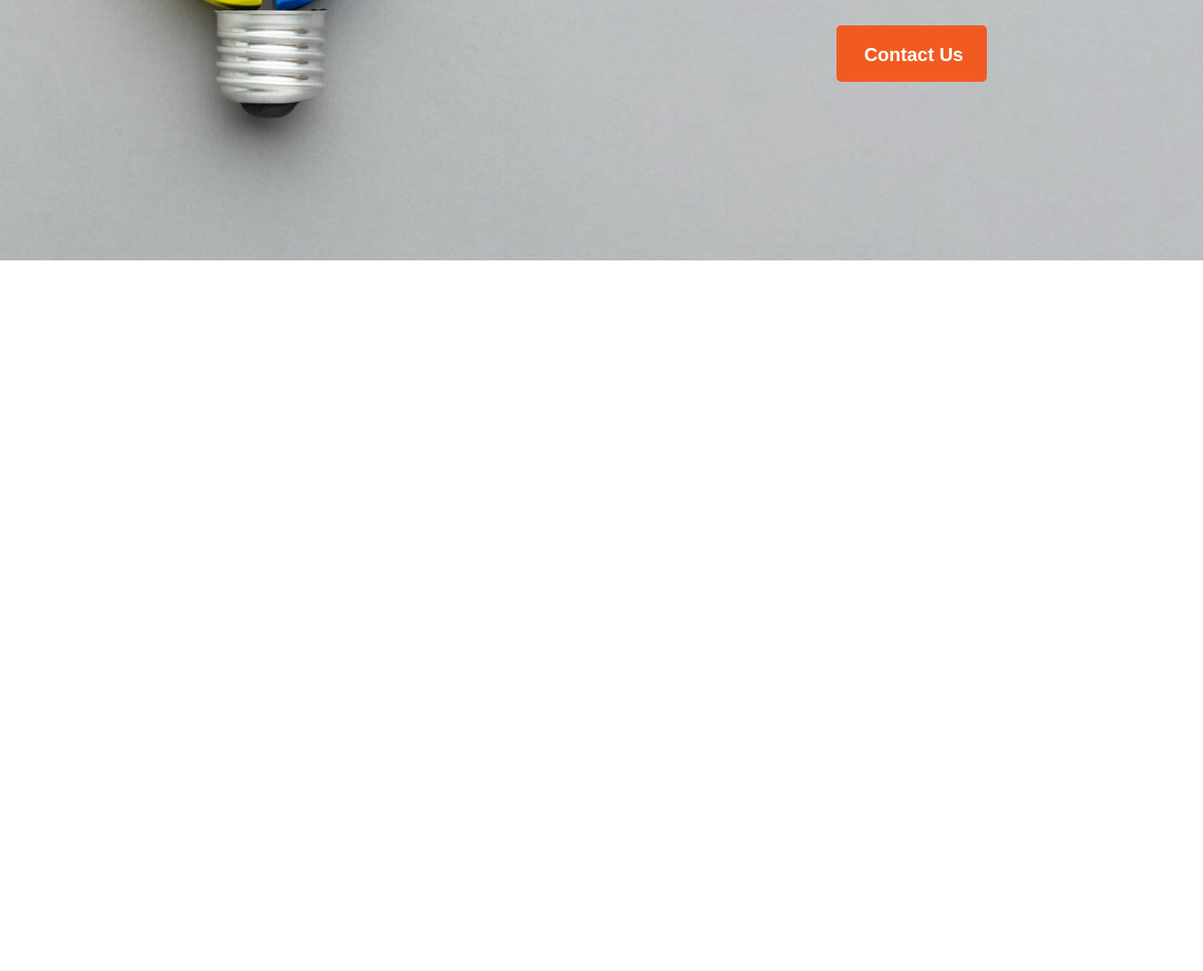
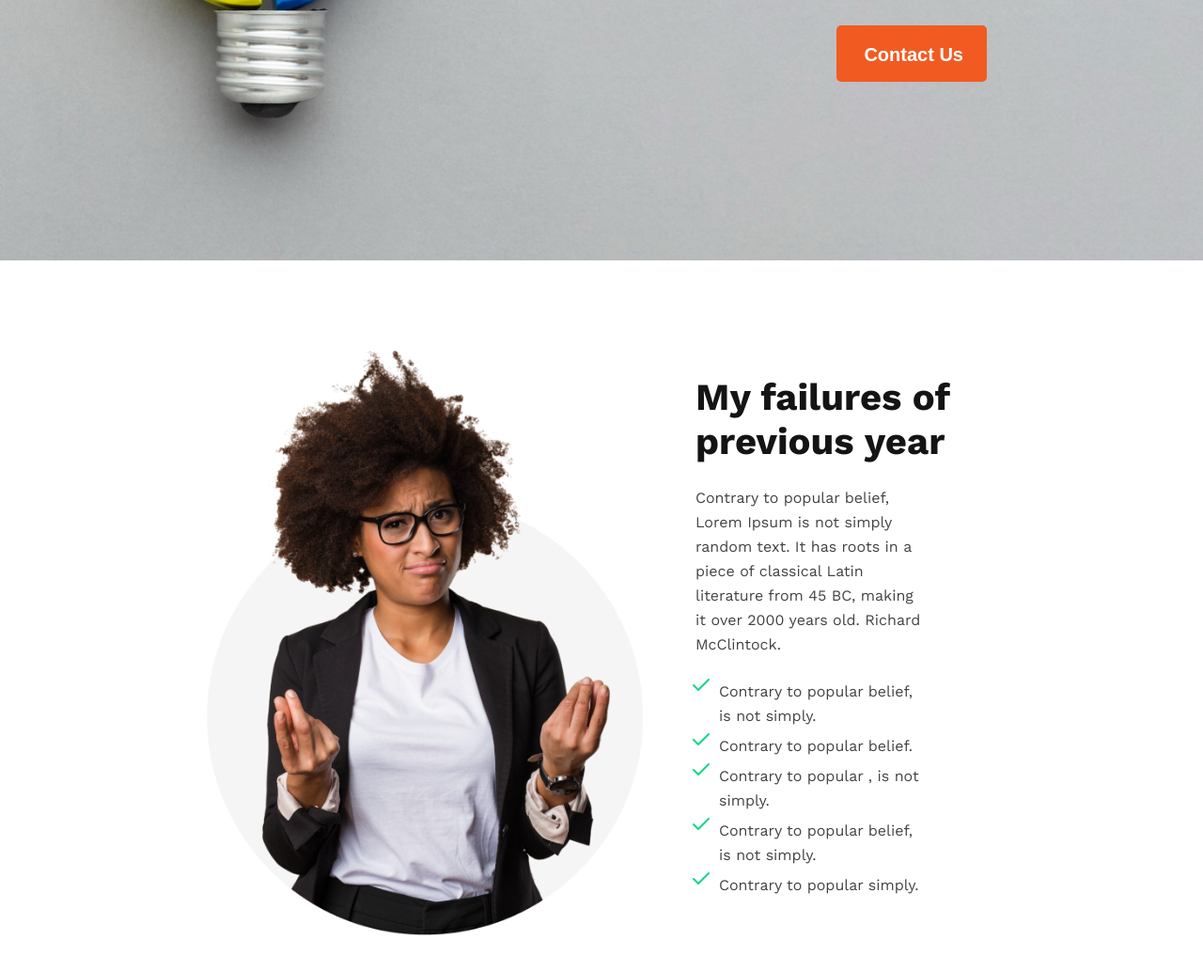
Before and after one commit to smhasan-shahriar/new-year-new-ador, a plain HTML site: page index.html in a window 1280 px wide. Shown: the part 523-1556 px from the top of the page at 94% size. Before the commit the page ends 800 px from the top, so only its background shows below. Drawn offline with nearby package versions, Linux system fonts and the light colour scheme.

Commit message:
failure section draft

```diff
--- a/index.html
+++ b/index.html
@@ -22,7 +22,30 @@
       </p>
       <button class="btn-banner">Contact Us</button>
     </header>
-    <main></main>
+    <main>
+      <div class="failure-items">
+        <div class="failure-left">
+          <img class="failure-img" src="images/person.png" alt="" />
+        </div>
+        <div class="failure-container">
+          <h3 class="failure-title">My failures of <br />previous year</h3>
+          <p class="failure-description">
+            Contrary to popular belief, Lorem Ipsum is not simply random text.
+            It has roots in a piece of classical Latin literature from 45 BC,
+            making it over 2000 years old. Richard McClintock.
+          </p>
+          <ul class="failure-list">
+            <li>Contrary to popular belief, is not simply.</li>
+            <li>Contrary to popular belief.</li>
+            <li>Contrary to popular , is not simply.</li>
+            <li>Contrary to popular belief, is not simply.</li>
+            <li>Contrary to popular simply.</li>
+          </ul>
+        </div>
+      </div>
+      <div class="main-item"></div>
+      <div class="main-item"></div>
+    </main>
     <footer></footer>
   </body>
 </html>
--- a/resources/styles.css
+++ b/resources/styles.css
@@ -55,3 +55,51 @@ body {
   width: 160px;
   height: 60px;
 }
+/* failure section style */
+.failure-left {
+  width: 50%;
+  margin-left: 200px;
+}
+.failure-img {
+  display: block;
+  height: 700px;
+  width: 500px;
+  object-fit: contain;
+}
+
+.failure-items {
+  display: flex;
+  height: 800px;
+  width: 100%;
+  justify-content: space-between;
+  align-items: center;
+}
+
+.failure-container {
+  width: 50%;
+}
+
+.failure-title {
+  color: #151414;
+  font-size: 40px;
+  font-weight: 700;
+}
+
+.failure-description,
+.failure-list {
+  color: #444343;
+  font-size: 16px;
+  font-weight: 400;
+  line-height: 26px;
+  margin-right: 300px;
+}
+
+.failure-description {
+  margin-top: 24px;
+  margin-bottom: 18px;
+}
+
+ul {
+  list-style-image: url("../images/icons/check\ 1.svg");
+  margin-left: 25px;
+}
```
Also changed, not shown: images/icons/check 1.svg (added).
